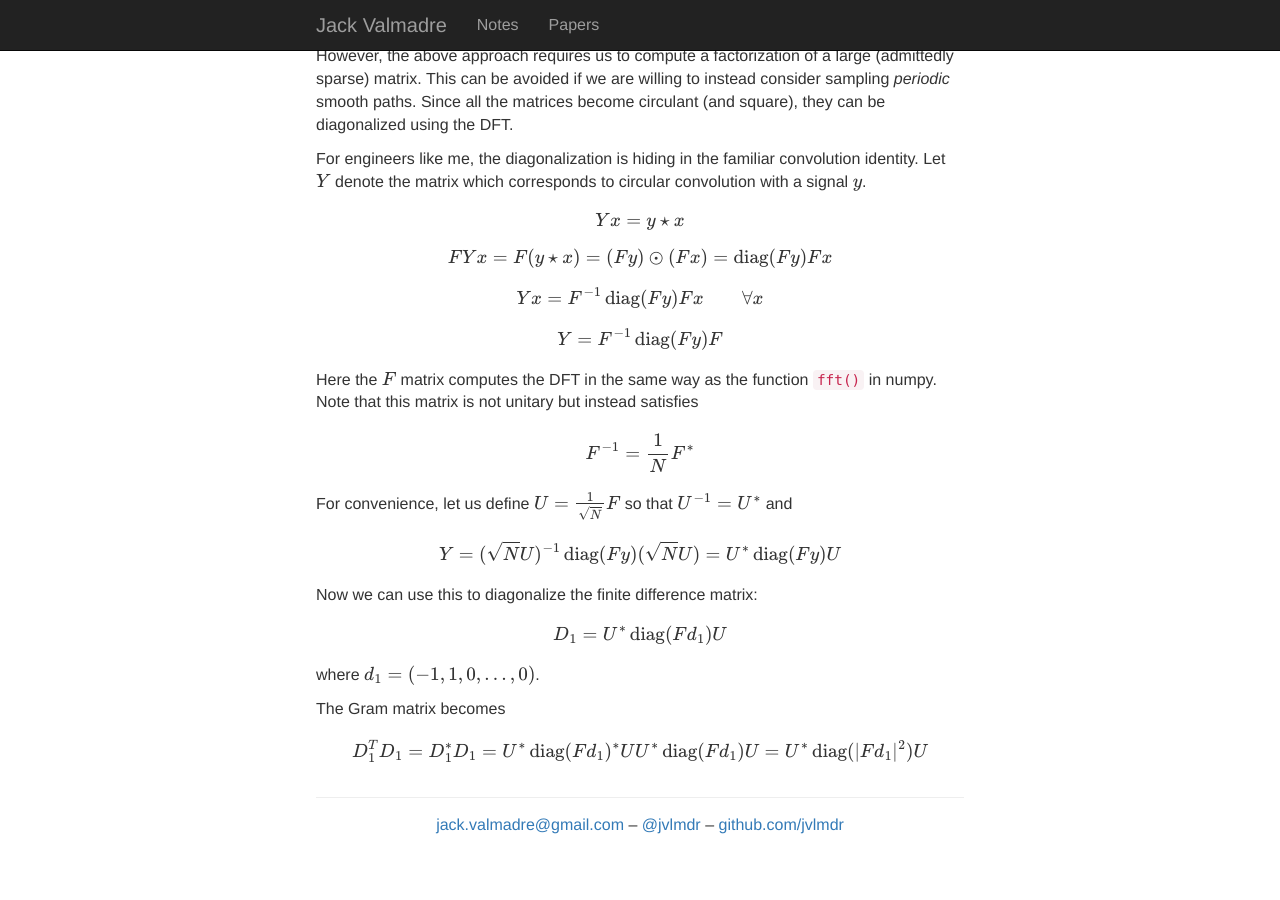
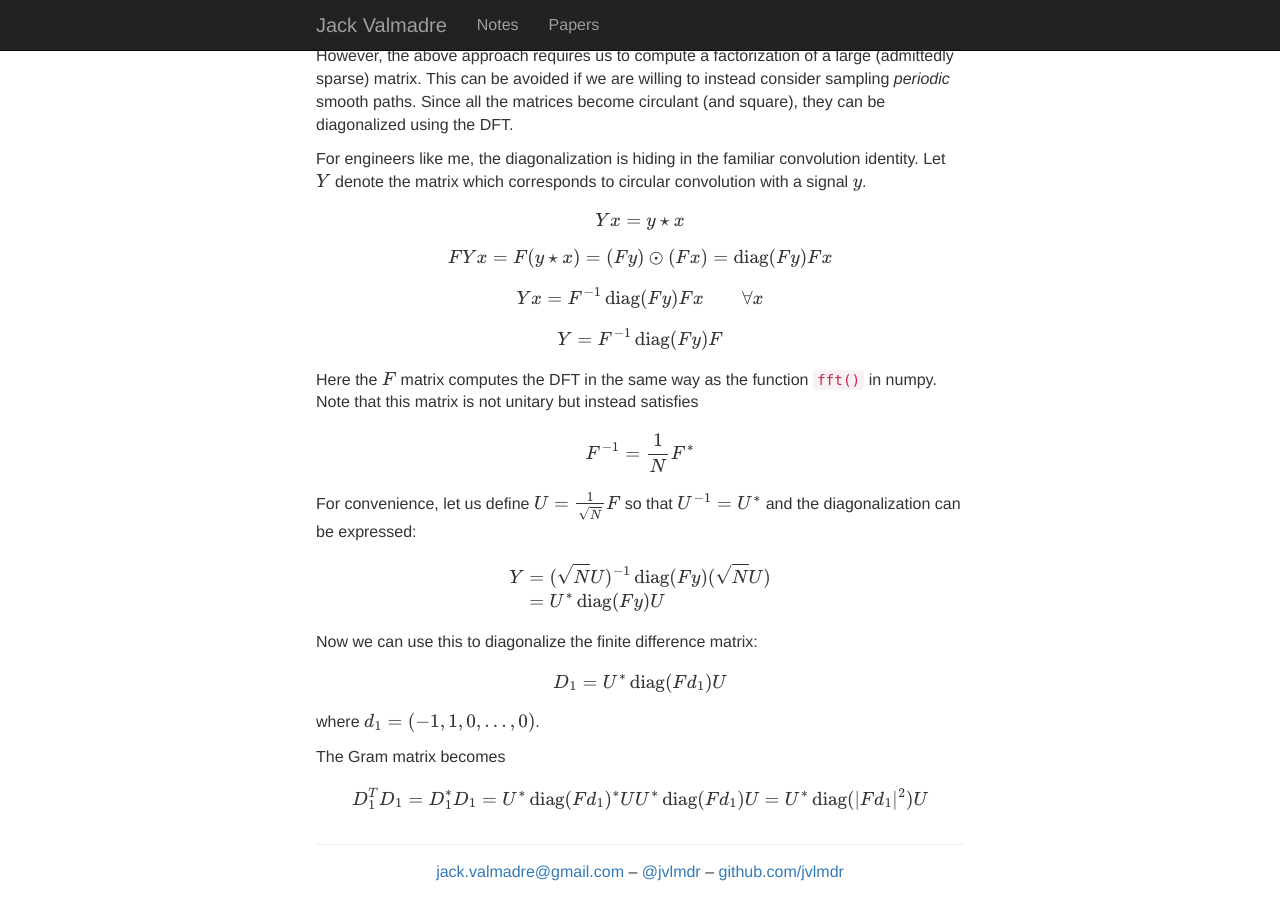
Before and after one commit to jvlmdr/jack.valmadre.net, a Jekyll site: the page built from notes/_posts/2020-01-06-sample-smooth-paths.md, in a window 1280 px wide and 900 px high, scrolled down 998 px. Built offline with Jekyll 4.4.1, drawn with Linux system fonts in a browser that asks for light colours; nearby versions of some CDN libraries; formulas are drawn with MathJax 3; before the commit the page ends 1851 px from its top, so only the background shows below that.

Commit message:
Update 2020-01-06-sample-smooth-paths.md

```diff
--- a/notes/_posts/2020-01-06-sample-smooth-paths.md
+++ b/notes/_posts/2020-01-06-sample-smooth-paths.md
@@ -50,9 +50,10 @@ Note that this matrix is not unitary but instead satisfies
 
 $$ F^{-1} = \frac{1}{N} F^{\ast} $$
 
-For convenience, let us define $U = \frac{1}{\sqrt{N}} F$ so that $U^{-1} = U^{\ast}$ and
+For convenience, let us define $U = \frac{1}{\sqrt{N}} F$ so that $U^{-1} = U^{\ast}$ and the diagonalization can be expressed:
 
-$$ Y = (\sqrt{N} U)^{-1} \operatorname{diag}(F y) (\sqrt{N} U) = U^{\ast} \operatorname{diag}(F y) U $$
+$$ \begin{align} Y & = (\sqrt{N} U)^{-1} \operatorname{diag}(F y) (\sqrt{N} U) \\
+& = U^{\ast} \operatorname{diag}(F y) U \end{align} $$
 
 Now we can use this to diagonalize the finite difference matrix:
 
```
